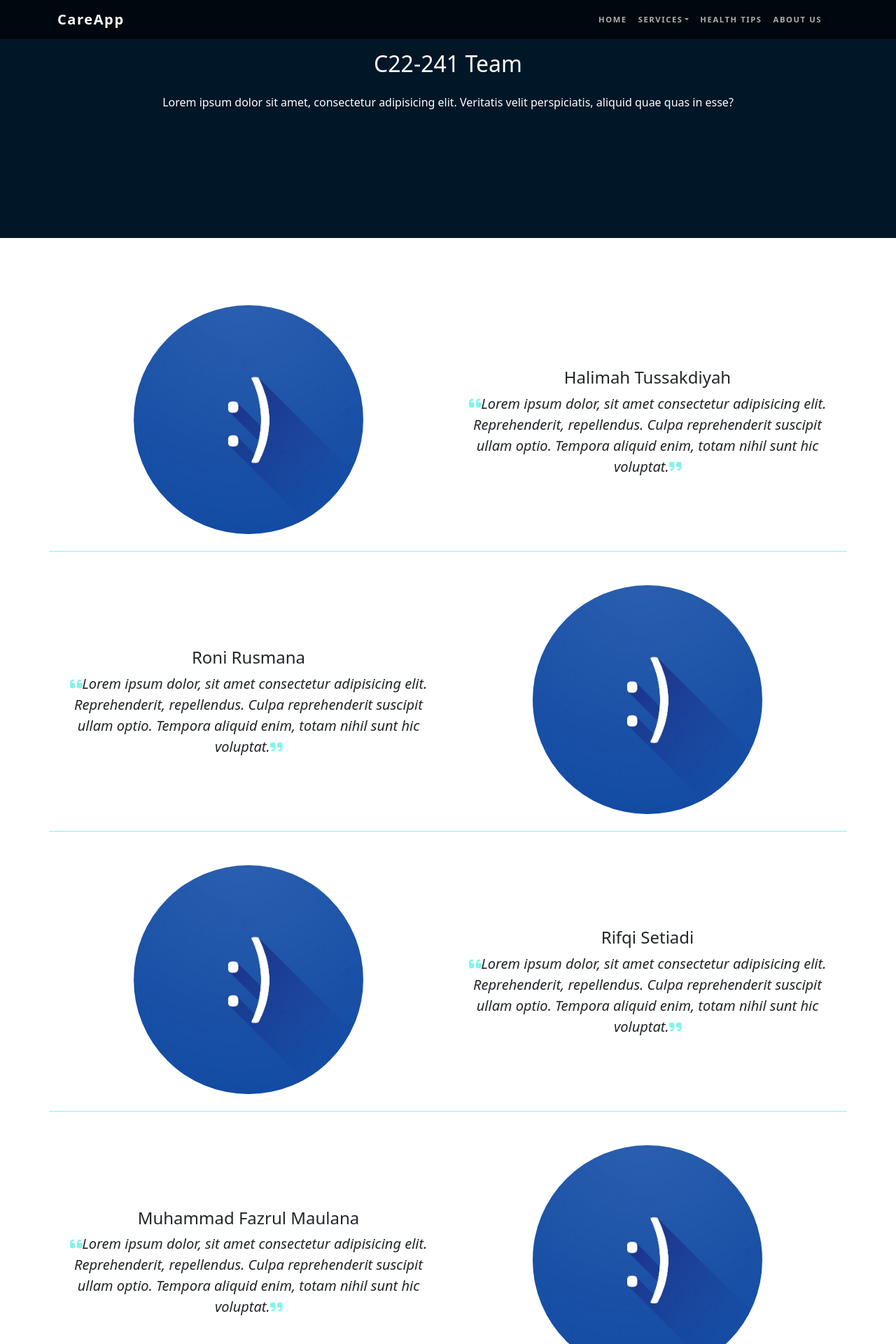
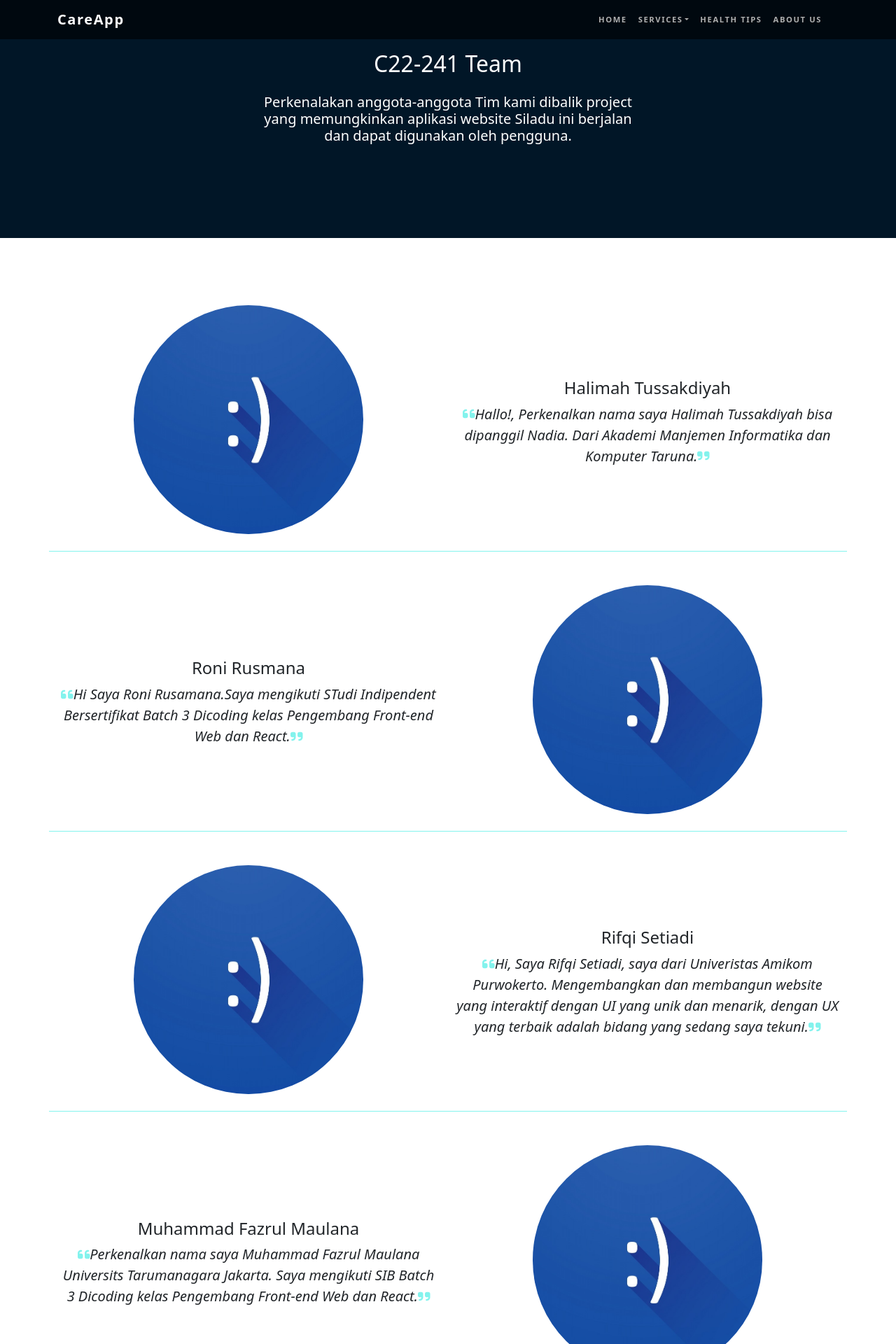
Before and after one commit to setiadirifqi02/Siladu_app, a React (Create React App) app: page /aboutus in a window 1280 px wide. Shown: the top 1920 px of the page at 70% size. Built offline with nearby package versions, Linux system fonts and the light colour scheme.

Commit message:
change text on each member team profile

```diff
--- a/src/pages/AboutUsPage.jsx
+++ b/src/pages/AboutUsPage.jsx
@@ -9,11 +9,11 @@ function AboutUsPage() {
     <div className="about-page text-center" id="about-page">
       <div className="about-page__header py-5">
         <h2 className="about-page__header-title text-white text-capitalize mt-4">C22-241 Team</h2>
-        <div className="about-page__header-decriptiion text-white text-center  mt-4 px-5">
-          <p>
-            Lorem ipsum dolor sit amet, consectetur adipisicing elit.
-            Veritatis velit perspiciatis, aliquid quae quas in esse?
-          </p>
+        <div className="about-page__header-decriptiion text-white text-center  mx-auto mt-4 px-5 w-50">
+          <h5>
+            Perkenalakan anggota-anggota Tim kami dibalik project yang memungkinkan
+            aplikasi website Siladu ini berjalan dan dapat digunakan oleh pengguna.
+          </h5>
         </div>
       </div>
 
@@ -30,9 +30,8 @@ function AboutUsPage() {
 
               <p className="lead fst-italic">
                 <FontAwesomeIcon icon={faQuoteLeft} className="faquote" />
-                Lorem ipsum dolor, sit amet consectetur adipisicing elit. Reprehenderit,
-                repellendus. Culpa reprehenderit suscipit ullam optio.
-                Tempora aliquid enim, totam nihil sunt hic voluptat.
+                Hallo!, Perkenalkan nama saya Halimah Tussakdiyah bisa dipanggil Nadia.
+                Dari Akademi Manjemen Informatika dan Komputer Taruna.
                 <FontAwesomeIcon icon={faQuoteRight} className="faquote" />
 
               </p>
@@ -47,9 +46,8 @@ function AboutUsPage() {
 
               <p className="lead fst-italic">
                 <FontAwesomeIcon icon={faQuoteLeft} className="faquote" />
-                Lorem ipsum dolor, sit amet consectetur adipisicing elit. Reprehenderit,
-                repellendus. Culpa reprehenderit suscipit ullam optio.
-                Tempora aliquid enim, totam nihil sunt hic voluptat.
+                Hi Saya Roni Rusamana.Saya mengikuti STudi Indipendent Bersertifikat
+                Batch 3 Dicoding kelas Pengembang Front-end Web dan React.
                 <FontAwesomeIcon icon={faQuoteRight} className="faquote" />
 
               </p>
@@ -75,9 +73,9 @@ function AboutUsPage() {
 
               <p className="lead fst-italic">
                 <FontAwesomeIcon icon={faQuoteLeft} className="faquote" />
-                Lorem ipsum dolor, sit amet consectetur adipisicing elit. Reprehenderit,
-                repellendus. Culpa reprehenderit suscipit ullam optio. Tempora aliquid enim,
-                totam nihil sunt hic voluptat.
+                Hi, Saya Rifqi Setiadi, saya dari Univeristas Amikom Purwokerto.
+                Mengembangkan dan membangun website yang interaktif dengan UI yang unik dan menarik,
+                dengan UX yang terbaik adalah bidang yang sedang saya tekuni.
                 <FontAwesomeIcon icon={faQuoteRight} className="faquote" />
 
               </p>
@@ -92,9 +90,8 @@ function AboutUsPage() {
 
               <p className="lead fst-italic">
                 <FontAwesomeIcon icon={faQuoteLeft} className="faquote" />
-                Lorem ipsum dolor, sit amet consectetur adipisicing elit. Reprehenderit,
-                repellendus. Culpa reprehenderit suscipit ullam optio. Tempora aliquid enim,
-                totam nihil sunt hic voluptat.
+                Perkenalkan nama saya Muhammad Fazrul Maulana Universits Tarumanagara Jakarta.
+                Saya mengikuti SIB Batch 3 Dicoding kelas Pengembang Front-end Web dan React.
                 <FontAwesomeIcon icon={faQuoteRight} className="faquote" />
 
               </p>
```
